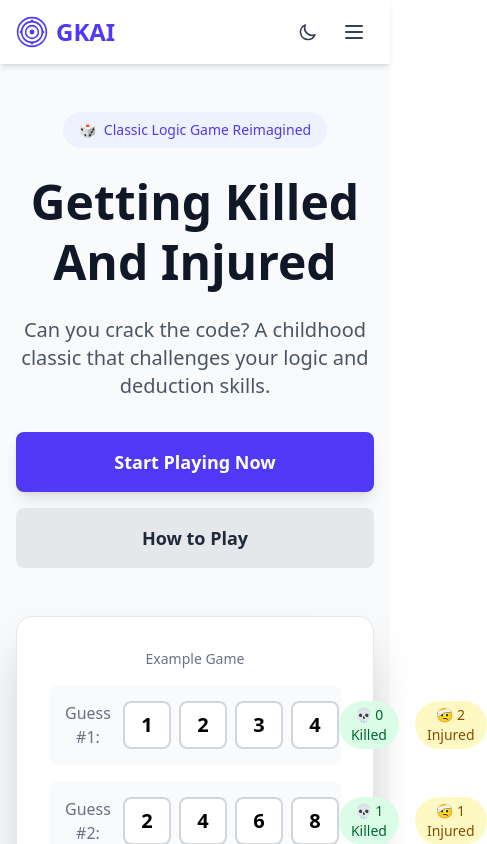
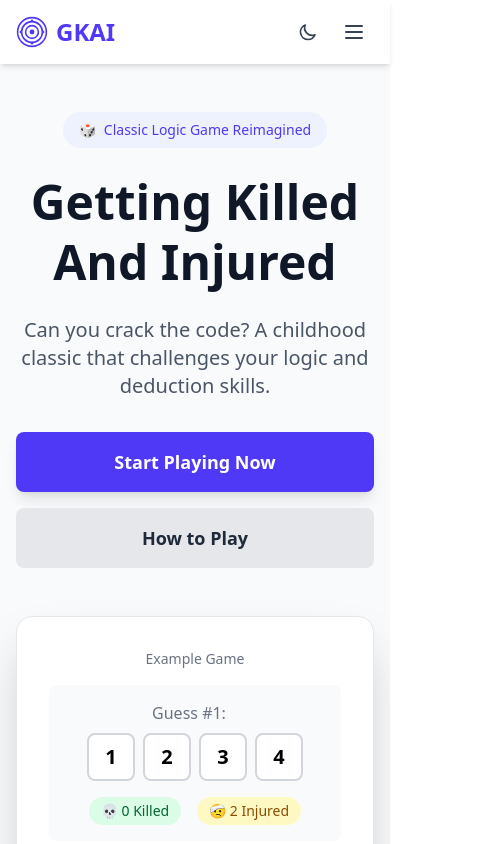
Before and after one commit to lambeboluwatife/GKAI-SvelteKit, a SvelteKit app: page / in a window 390 px wide. Shown: the top 844 px of the page, 487 px wide, since content can reach past the window. Built offline with nearby package versions, Linux system fonts and the light colour scheme.

Commit message:
responsiveness fix

```diff
--- a/src/routes/+page.svelte
+++ b/src/routes/+page.svelte
@@ -118,9 +118,9 @@
 					<!-- Sample guess display -->
 					<div class="space-y-4">
 						<div
-							class="flex items-center justify-between rounded-lg bg-gray-50 p-4 dark:bg-gray-800"
+							class="flex flex-col items-center rounded-lg bg-gray-50 p-4 md:flex-row md:justify-between dark:bg-gray-800"
 						>
-							<div class="flex items-center space-x-3">
+							<div class="flex flex-col items-center space-y-2 space-x-3 md:flex-row">
 								<span class="font-medium text-gray-500 dark:text-gray-400">Guess #1:</span>
 								<div class="flex space-x-2">
 									<div
@@ -145,7 +145,7 @@
 									</div>
 								</div>
 							</div>
-							<div class="flex space-x-4">
+							<div class="mt-4 flex space-x-4 md:mt-0">
 								<span
 									class="rounded-full bg-green-100 px-3 py-1 text-sm font-medium text-green-800 dark:bg-green-900/30 dark:text-green-400"
 									>💀 0 Killed</span
@@ -158,9 +158,9 @@
 						</div>
 
 						<div
-							class="flex items-center justify-between rounded-lg bg-gray-50 p-4 dark:bg-gray-800"
+							class="flex flex-col items-center rounded-lg bg-gray-50 p-4 md:flex-row md:justify-between dark:bg-gray-800"
 						>
-							<div class="flex items-center space-x-3">
+							<div class="flex flex-col items-center space-y-2 space-x-3 md:flex-row">
 								<span class="font-medium text-gray-500 dark:text-gray-400">Guess #2:</span>
 								<div class="flex space-x-2">
 									<div
@@ -185,7 +185,7 @@
 									</div>
 								</div>
 							</div>
-							<div class="flex space-x-4">
+							<div class="mt-4 flex space-x-4 md:mt-0">
 								<span
 									class="rounded-full bg-green-100 px-3 py-1 text-sm font-medium text-green-800 dark:bg-green-900/30 dark:text-green-400"
 									>💀 1 Killed</span
@@ -278,7 +278,7 @@
 			<div
 				class="rounded-2xl border border-indigo-100 bg-linear-to-br from-indigo-50 to-purple-50 p-8 md:p-12 dark:border-indigo-900/50 dark:from-indigo-950/30 dark:to-purple-950/30"
 			>
-				<div class="mb-6 flex items-start space-x-4">
+				<div class="mb-6 flex items-start space-x-2 md:space-x-4">
 					<div class="text-4xl">📔</div>
 					<div>
 						<h2 class="mb-4 text-2xl font-bold text-gray-900 md:text-3xl dark:text-gray-100">
--- a/src/routes/how-to-play/+page.svelte
+++ b/src/routes/how-to-play/+page.svelte
@@ -125,7 +125,7 @@
 		<div class="grid gap-8 md:grid-cols-2">
 			<!-- Killed -->
 			<div
-				class="rounded-2xl border-2 border-green-200 bg-linear-to-br from-green-50 to-emerald-50 p-8 dark:border-green-900 dark:from-green-950/30 dark:to-emerald-950/30"
+				class="rounded-2xl border-2 border-green-200 bg-linear-to-br from-green-50 to-emerald-50 p-4 dark:border-green-900 dark:from-green-950/30 dark:to-emerald-950/30"
 			>
 				<div class="mb-4 flex items-center">
 					<div class="mr-3 text-4xl">💀</div>
@@ -164,7 +164,7 @@
 								</div>
 							</div>
 						</div>
-						<div class="text-2xl text-gray-400">=</div>
+						<div class="mt-3 px-2 text-2xl text-gray-400">=</div>
 						<div>
 							<div class="mb-1 text-xs text-gray-500 dark:text-gray-500">Your Guess</div>
 							<div class="flex space-x-1">
@@ -199,7 +199,7 @@
 
 			<!-- Injured -->
 			<div
-				class="rounded-2xl border-2 border-yellow-200 bg-linear-to-br from-yellow-50 to-amber-50 p-8 dark:border-yellow-900 dark:from-yellow-950/30 dark:to-amber-950/30"
+				class="rounded-2xl border-2 border-yellow-200 bg-linear-to-br from-yellow-50 to-amber-50 p-4 dark:border-yellow-900 dark:from-yellow-950/30 dark:to-amber-950/30"
 			>
 				<div class="mb-4 flex items-center">
 					<div class="mr-3 text-4xl">🤕</div>
@@ -239,7 +239,7 @@
 								</div>
 							</div>
 						</div>
-						<div class="text-2xl text-gray-400">=</div>
+						<div class="mt-3 px-2 text-2xl text-gray-400">=</div>
 						<div>
 							<div class="mb-1 text-xs text-gray-500 dark:text-gray-500">Your Guess</div>
 							<div class="flex space-x-1">
```
